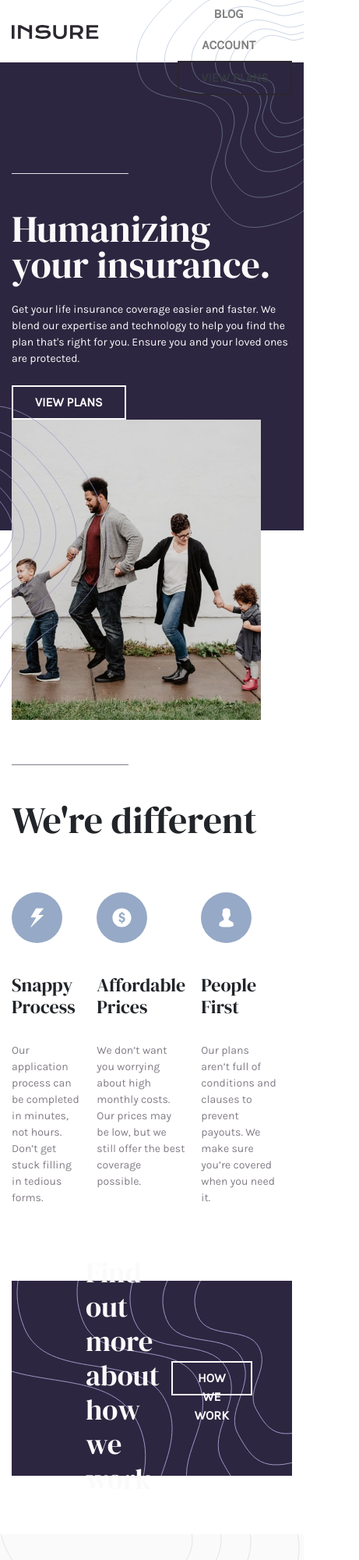
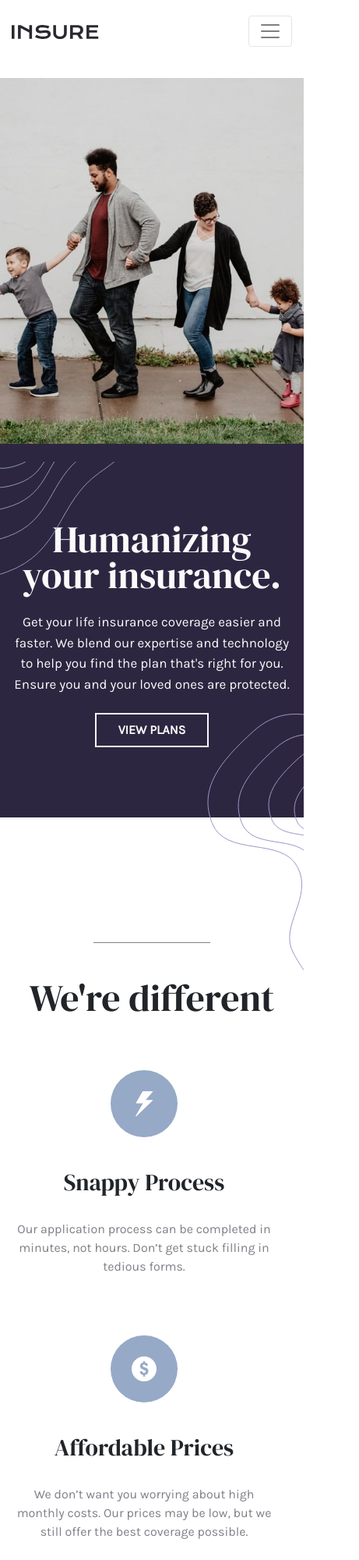
Before and after one commit to gaisuke/insure-landingpage, a plain HTML site: page index.html in a window 390 px wide. Shown: the top 2000 px of the page at 78% size, 461 px wide, since content can reach past the window. Drawn offline with nearby package versions, Linux system fonts and the light colour scheme.

Commit message:
ALL RESPONSIVE, except navbar toggle

```diff
--- a/index.html
+++ b/index.html
@@ -16,6 +16,11 @@
                 <a href="#" class="navbar-brand">
                     <img src="img/logo.svg" alt="">
                 </a>
+                <button class="navbar-toggler" type="button" data-toggle="collapse" data-target="#navbarSupportedContent" aria-controls="navbarSupportedContent" aria-expanded="false" aria-label="Toggle navigation">
+                    <span class="navbar-toggler-icon"></span>
+                  </button>
+
+                <div class="collapse navbar-collapse" id="navbarSupportedContent">
                     <ul class="navbar-nav ml-auto align-items-center">
                         <li class="nav-item mr-3 text-uppercase">
                             <a href="#" class="nav-link">
@@ -36,26 +41,33 @@
                             <a href="#" class="btn btn-outline-dark">view plans</a>
                         </li>
                     </ul>
+                </div>
             </nav>
         </div>
     </header>
 
     <section id="home" class="d-flex align-items-center">
-        <img id="pattern-right" class="position-absolute" src="img/bg-pattern-intro-right-desktop.svg" alt="">
+        <div id="pattern-right" class="position-absolute">
+            <img src="img/bg-pattern-intro-right-desktop.svg" alt="">
+            <img src="img/bg-pattern-intro-right-mobile.svg" alt="">
+        </div>
         <div class="container">
-            <div class="row">
-                <div class="d-flex flex-column col-md-6">
+            <div id="hero-wrapper" class="row">
+                <div id="hero-xs" class="d-flex flex-column col-md-6">
                     <span class="border-bottom mb-5"></span>
                     <h1 class="mb-4 headings">Humanizing your insurance.</h1>
                     <p class="mb-4 body-paragraph">Get your life insurance coverage easier and faster. We blend our expertise and technology to help you find the plan that's right for you. Ensure you and your loved ones are protected.</p>
                     <a href="#" class="text-uppercase btn btn-outline-dark">view plans</a>
                 </div>
-                <div class="col-md-6 position-relative">
+                <div id="img-wrapper-xs" class="col-md-6 position-relative">
                     <img id="hero-img" class="position-absolute" src="img/image-intro-desktop.jpg" alt="">
                 </div>
             </div>
         </div>
-        <img id="pattern-left" class="position-absolute" src="img/bg-pattern-intro-left-desktop.svg" alt="">
+        <div id="pattern-left" class="position-absolute">
+            <img src="img/bg-pattern-intro-left-desktop.svg" alt="">
+            <img src="img/bg-pattern-intro-left-mobile.svg" alt="">
+        </div>
     </section>
 
     <section id="about" class="">
@@ -97,11 +109,11 @@
 
     <footer>
         <div class="container">
-            <nav  class="navbar navbar-light navbar-expand-md">
+            <nav  class="navbar navbar-light navbar-xs">
                 <a href="#" class="navbar-brand">
                     <img src="img/logo.svg" alt="">
                 </a>
-                <ul class="navbar-nav ml-auto align-items-center">
+                <ul class="navbar-nav ml-auto align-items-center navbar-expand-xs">
                     <li class="nav-item text-uppercase">
                         <a href="#" class="nav-link">
                             <img src="img/icon-facebook.svg" alt="">
@@ -124,7 +136,7 @@
                     </li>
                 </ul>
             </nav>
-            <div class="d-flex align-items-start">
+            <div class="footer-menu-xs d-flex align-items-start">
                 <div class="footer-menu">
                     <p>our company</p>
                     <p>how we work</p>
--- a/responsive.css
+++ b/responsive.css
@@ -1,21 +1,35 @@
 /* Untuk Tablet */
 @media (max-width: 1000px) {
+    #pattern-right img:nth-child(2){
+        display: none;
+    }
+    #pattern-left img:nth-child(2) {
+        display: none;
+    }
+    .navbar-expand-xs .nav-item {
+        margin-right: 15px;
+    }
+    .navbar-expand-xs {
+        display: flex;
+        flex-direction: row;
+        justify-content: center;
+        align-items: center;
+        /* margin-bottom: 40px !important; */
+    }
     footer .nav-link {
         padding: 0;
     }
     #home #hero-img {
         width: 320px;
     }
-    #home #pattern-right {
-        width: 215px;
-        right: 0;
-        top: 30;
+    #pattern-right img {
+        width: 254px;
     }
     .headings {
         font-size: 3rem;
     }
-    #home #pattern-left {
-        width: 140px;
+    #pattern-left img {
+        width: 148px;
     }
     .body-paragraph {
         font-size: 14px;
@@ -52,4 +66,139 @@
 /* Untuk Smartphone */
 @media (max-width: 670px) {
 
+    #home {
+        background-color: #fff;
+    }
+    #hero-xs {
+        background-color: var(--dark-violet);
+        height: auto;
+        padding-top: 100px;
+        padding-bottom: 90px;
+        text-align: center;
+        align-items: center;
+    }
+    #hero-xs .body-paragraph {
+        font-size: 17px;
+        line-height: 26.55px;
+    }
+    #hero-xs span {
+        display: none;
+    }
+    #home #hero-wrapper {
+        flex-direction: column-reverse;
+    }
+    #img-wrapper-xs {
+        padding: 0;
+        position: static;
+        margin-top: 388px;
+        margin-bottom: 0;
+    }
+    #hero-img {
+        width: 100% !important;
+        position: relative !important;
+        z-index: 100;
+    }
+
+
+    #pattern-right img:nth-child(1){
+        display: none;
+    }
+    #pattern-left img:nth-child(1) {
+        display: none;
+    }
+    #pattern-right img:nth-child(2){
+        display: block;
+        width: 100%;
+        margin-top: 835px;
+    }
+    #pattern-left img:nth-child(2) {
+        display: block;
+        margin-top: 72px;
+    }
+
+
+    #about {
+        margin-top: 528px;
+    }
+    #about .d-flex {
+        flex-direction: column !important;        text-align: center;
+    }
+    #about span {
+        margin: 0 auto;
+    }
+    .feature-wrapper {
+        margin-bottom: 60px;
+    }
+    .feature-wrapper img {
+        width: auto;
+        margin-bottom: 40px;
+    }
+    .feature-wrapper h2 {
+        font-size: 30px;
+    }
+    .body-paragraph {
+        font-size: 1rem;
+    }
+
+
+    #banner-wrapper {
+        height: auto;
+    }
+    #banner {
+        flex-direction: column;
+        background-image: url("img/bg-pattern-how-we-work-mobile.svg");
+        background-position: top right;
+        height: auto;
+    }
+    #banner .btn {
+        margin-bottom: 72px;
+    }
+    #banner h1 {
+        font-size: 2rem;
+        text-align: center;
+        margin-top: 80px;
+        margin-bottom: 45px;
+    }
+
+
+    .navbar-expand-xs {
+        flex-direction: row;
+        margin-left: 0 !important;
+    }
+    .navbar-expand-xs .nav-item {
+        margin-right: 15px;
+    }
+    .navbar-xs {
+        display: flex;
+        flex-direction: column;
+        justify-content: center;
+        align-items: center;
+        margin-bottom: 40px !important;
+    }
+    footer .navbar-brand {
+        margin-right: 0;
+        margin-bottom: 1rem;
+    }
+    footer {
+        background-position: 0rem -5rem;
+        height: auto;
+        background-image: url("img/bg-pattern-footer-mobile.svg");
+    }
+    footer .container {
+        padding-bottom: 0;
+    }
+    .footer-menu-xs {
+        flex-direction: column;
+        align-items: center !important;
+    }
+    .footer-menu {
+        margin-right: 0;
+        text-align: center;
+        margin-bottom: 42px;
+        width: auto;
+        font-size: 1rem;
+    }
+    .footer-menu p:nth-child(1) {
+        margin-bottom: 25px;
+    }
 }
--- a/style.css
+++ b/style.css
@@ -51,13 +51,19 @@ nav .btn-outline-dark {
 
 #home #pattern-right {
     right: 0;
-    top: 0;
+    top: 80px;
     z-index: 4;
 }
 
 #home #pattern-left {
     left: 0;
     top: 520px;
+}
+#pattern-right img:nth-child(2){
+    display: none;
+}
+#pattern-left img:nth-child(2) {
+    display: none;
 }
 
 .headings {
```
Lines whose indentation alone changed are shown as unchanged.
